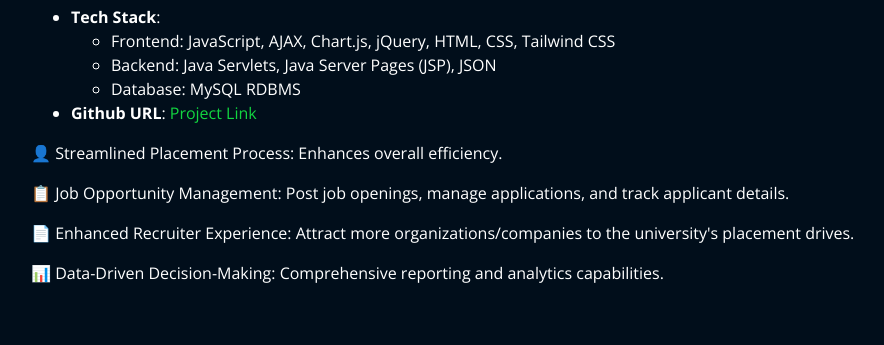
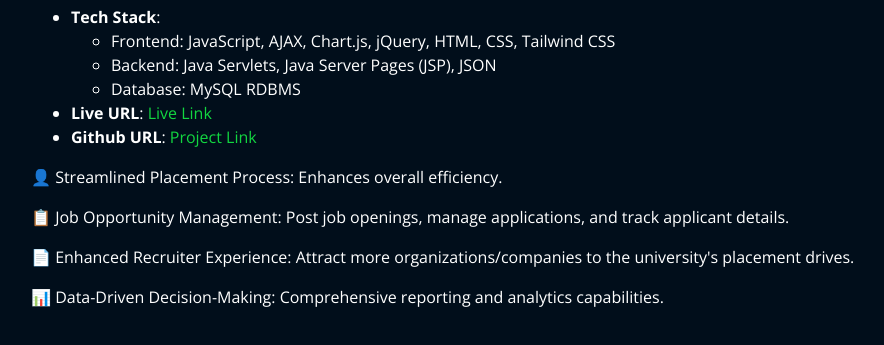
Before and after one commit to Srikar04/Srikar04.github.io, a plain HTML site: page projects/uoh_placement.html in a window 1280 px wide. Shown: the part 65-410 px from the top of the page, without its empty margins (54-938 px from the left). Drawn offline with nearby package versions, Linux system fonts and the light colour scheme; files whose address does not match are found by name.

Commit message:
added url for placement portal

```diff
--- a/projects/uoh_placement.html
+++ b/projects/uoh_placement.html
@@ -53,6 +53,7 @@
                     <li>Database: MySQL RDBMS</li>
                   </ul>
                  </li>
+                <li><strong>Live URL</strong>: <a href="http://13.234.199.200:8080/PMS" target="_blank">Live Link</a></li>
                 <li><strong>Github URL</strong>: <a href="https://github.com/Srikar04/uoh-placement-portal" target="_blank">Project Link</a></li>
               </ul>
               <p>👤 Streamlined Placement Process: Enhances overall efficiency.</p>
```
